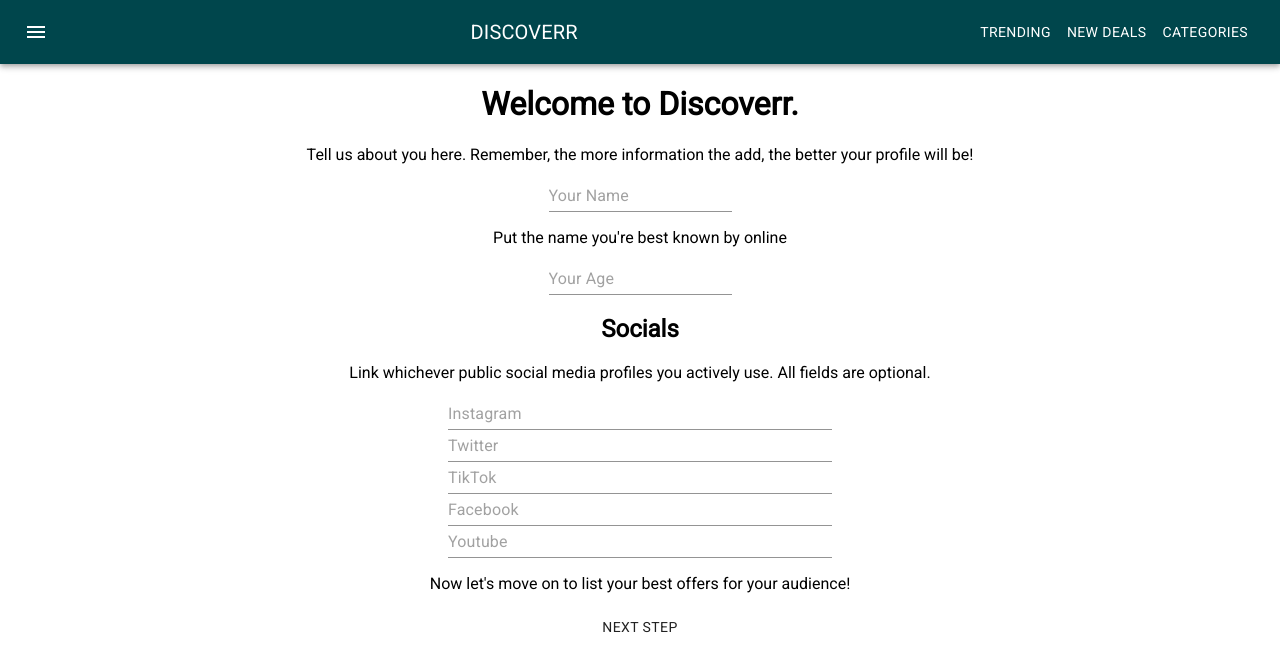
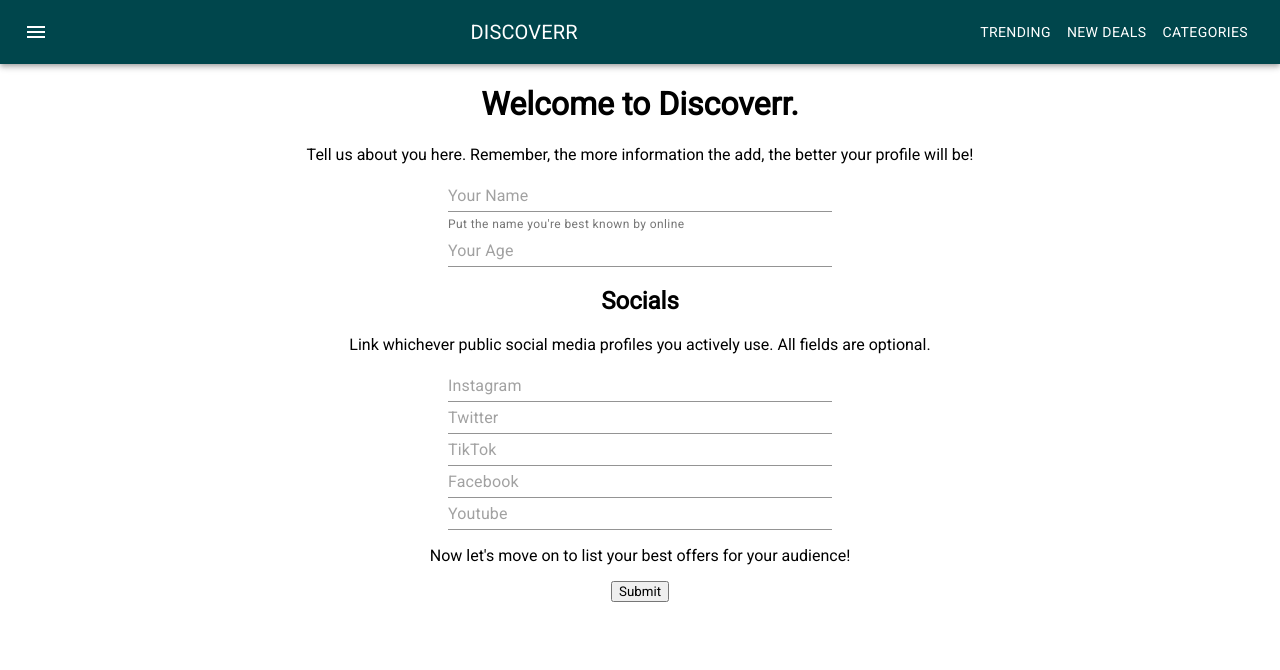
Before and after one commit to Reikon95/discoverr, a React (Create React App) app: page /signup in a window 1280 px wide. Shown: the top 670 px of the page. Built offline with nearby package versions, Linux system fonts and the light colour scheme.

Commit message:
signup process

```diff
--- a/src/components/signup/signup.scss
+++ b/src/components/signup/signup.scss
@@ -1,4 +1,4 @@
-.socials-wrapper {
+.form-vertical-batch {
   display: flex;
   flex-direction: column;
   margin: auto 35vw;
--- a/src/components/signup/signup.tsx
+++ b/src/components/signup/signup.tsx
@@ -1,5 +1,10 @@
 import React from "react"
-import { Input, InputLabel } from "@material-ui/core"
+import {
+  Input,
+  InputLabel,
+  FormControl,
+  FormHelperText,
+} from "@material-ui/core"
 import "./signup.scss"
 import TextField from "@material-ui/core/TextField"
 import Autocomplete from "@material-ui/lab/Autocomplete"
@@ -7,6 +12,10 @@ import Button from "@material-ui/core/Button"
 import { BrowserRouter as Router, Switch, Route, Link } from "react-router-dom"
 
 export default function SignUp() {
+  const handleSubmit = (e) => {
+    e.preventDefault()
+    console.log("hit submit")
+  }
   return (
     <>
       <h1>Welcome to Discoverr.</h1>
@@ -14,30 +23,62 @@ export default function SignUp() {
         Tell us about you here. Remember, the more information the add, the
         better your profile will be!
       </p>
+      <form onSubmit={handleSubmit}>
+        <div className="form-vertical-batch">
+          <FormControl>
             <Input type="text" placeholder="Your Name" required={true}></Input>
-      <p>Put the name you're best known by online</p>
+
+            <FormHelperText>
+              Put the name you're best known by online
+            </FormHelperText>
+          </FormControl>
+          <FormControl>
             <Input
               type="number"
               placeholder="Your Age"
               min="18"
               required={true}
             ></Input>
+          </FormControl>
+        </div>
         <h2>Socials</h2>
         <p>
-        Link whichever public social media profiles you actively use. All fields
-        are optional.
+          Link whichever public social media profiles you actively use. All
+          fields are optional.
         </p>
-      <div className="socials-wrapper">
-        <Input type="text" placeholder="Instagram" required={true}></Input>
-        <Input type="text" placeholder="Twitter" required={true}></Input>
-        <Input type="text" placeholder="TikTok" required={true}></Input>
-        <Input type="text" placeholder="Facebook" required={true}></Input>
-        <Input type="text" placeholder="Youtube" required={true}></Input>
+        <div className="socials-wrapper form-vertical-batch">
+          <FormControl>
+            <Input type="text" placeholder="Instagram" required={false}></Input>
+          </FormControl>
+
+          <FormControl>
+            <Input type="text" placeholder="Twitter" required={false}></Input>
+          </FormControl>
+
+          <FormControl>
+            <Input type="text" placeholder="TikTok" required={false}></Input>
+          </FormControl>
+
+          <FormControl>
+            <Input type="text" placeholder="Facebook" required={false}></Input>
+          </FormControl>
+
+          <FormControl>
+            <Input type="text" placeholder="Youtube" required={false}></Input>
+          </FormControl>
         </div>
+
         <p>Now let's move on to list your best offers for your audience!</p>
-      <Link to="/signup2">
-        <Button>Next Step</Button>
-      </Link>
+        {/* <Link to="/signup2"> */}
+        {/* <Button>Next Step</Button> */}
+        <input
+          id="formButton"
+          className="btn"
+          type="submit"
+          placeholder="Send message"
+        />
+        {/* </Link> */}
+      </form>
     </>
   )
 }
```
Lines whose indentation alone changed are shown as unchanged.
